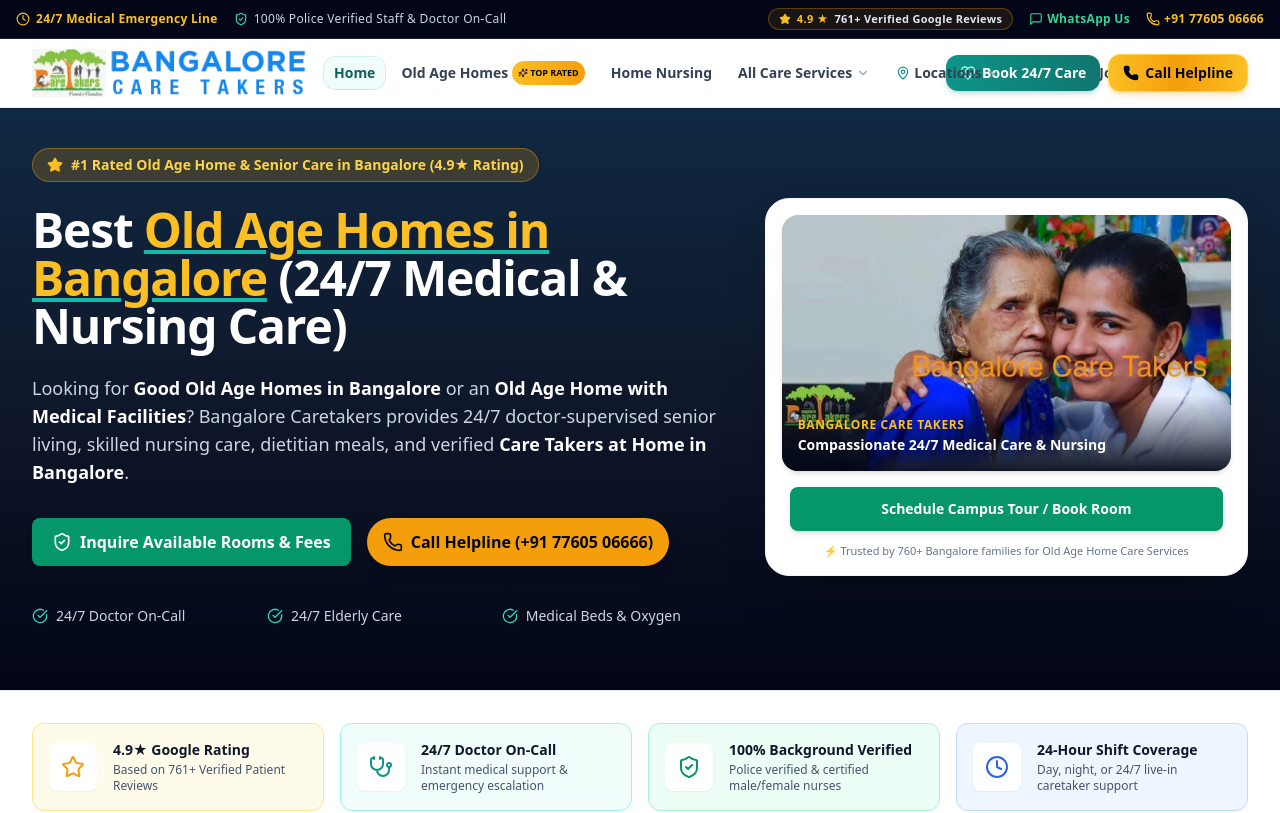
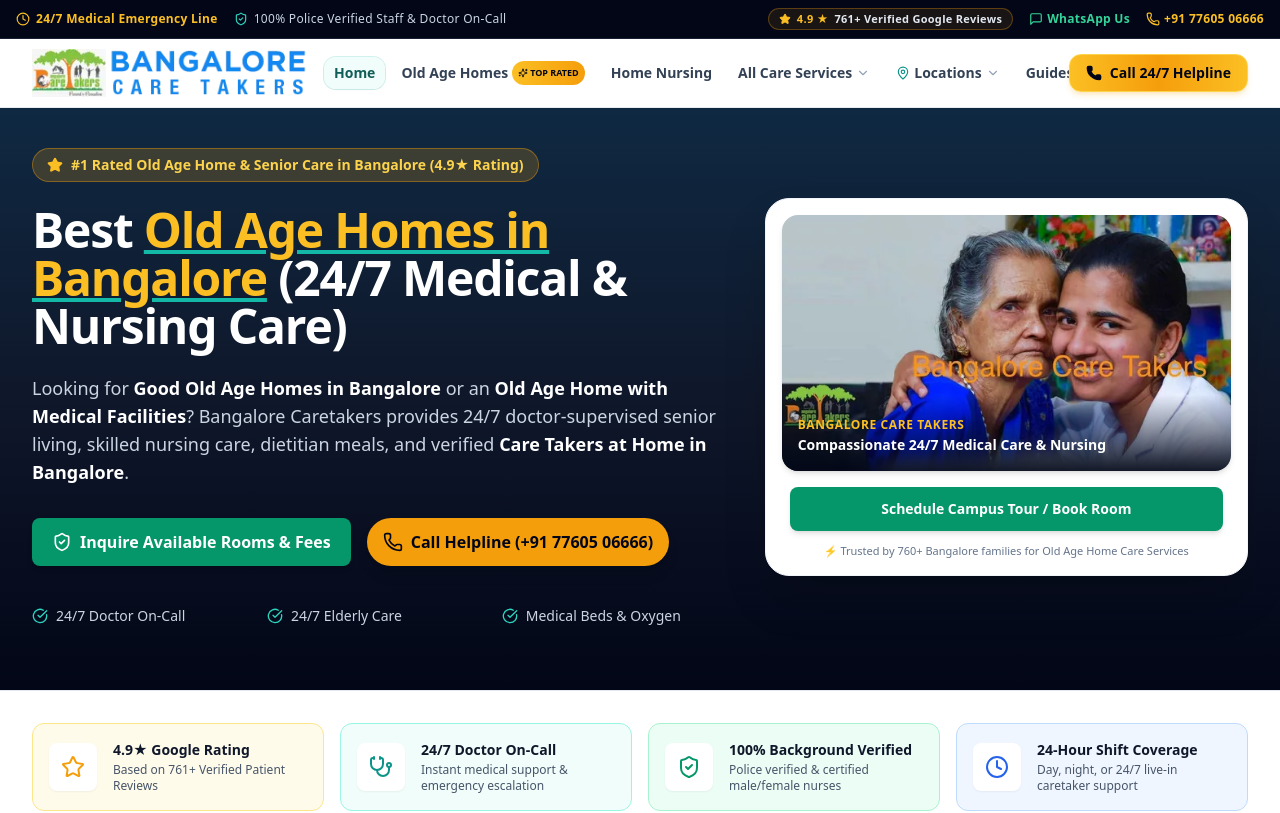
Before and after one commit to rahul-chacko-7/bangalore-caretakers, a React (Vite) app: page / in a window 1280 px wide. Shown: the top 813 px of the page. Built offline with nearby package versions, Linux system fonts and the light colour scheme.

Commit message:
fix(ui): Consolidate header CTA button to prevent any right-edge clipping on laptop viewports

```diff
--- a/src/components/Header.jsx
+++ b/src/components/Header.jsx
@@ -210,25 +210,25 @@
           </nav>
 
           {/* Right Action Buttons */}
-          <div className="flex items-center gap-1.5 sm:gap-2 shrink-0">
+          <div className="flex items-center gap-2 shrink-0">
 
-            {/* Primary CTA - Book 24/7 Care (Desktop/Tablet) */}
+            {/* Secondary CTA - Book 24/7 Care (Visible only on 2XL wide screens) */}
             <button
               onClick={() => onOpenInquiry()}
-              className="hidden sm:inline-flex items-center gap-1.5 bg-gradient-to-r from-teal-600 to-teal-700 hover:from-teal-700 hover:to-teal-800 text-white text-xs xl:text-sm py-2 px-3 xl:px-3.5 rounded-xl font-extrabold shadow-md shadow-teal-700/20 hover:shadow-lg transition-all whitespace-nowrap shrink-0"
+              className="hidden 2xl:inline-flex items-center gap-1.5 bg-teal-50 hover:bg-teal-100 text-teal-900 border border-teal-200 text-xs xl:text-sm py-2 px-3 rounded-xl font-extrabold transition-all whitespace-nowrap shrink-0"
             >
-              <HeartHandshake className="w-4 h-4 text-teal-200 shrink-0" />
+              <HeartHandshake className="w-4 h-4 text-teal-700 shrink-0" />
               <span>Book 24/7 Care</span>
             </button>
 
-            {/* Emergency Phone CTA - Compact on Laptop, Full Pill on XL */}
+            {/* Primary Action Button - Call Helpline / Direct Emergency Call */}
             <a
               href={`tel:${GENERAL_INFO.phoneRaw}`}
-              className="inline-flex items-center gap-1.5 bg-gradient-to-r from-amber-400 via-amber-500 to-amber-400 hover:from-amber-500 hover:to-amber-600 text-slate-950 text-xs xl:text-sm py-2 px-3 xl:px-3.5 rounded-xl font-black shadow-md shadow-amber-500/25 border border-amber-300 hover:shadow-lg transition-all whitespace-nowrap shrink-0"
+              className="inline-flex items-center gap-2 bg-gradient-to-r from-amber-400 via-amber-500 to-amber-400 hover:from-amber-500 hover:to-amber-600 text-slate-950 text-xs xl:text-sm py-2 px-3.5 sm:px-4 rounded-xl font-black shadow-md shadow-amber-500/20 border border-amber-300 hover:shadow-lg transition-all whitespace-nowrap shrink-0"
               aria-label="Call helpline"
             >
               <Phone className="w-4 h-4 fill-slate-950 text-slate-950 shrink-0" />
-              <span className="hidden sm:inline">Call Helpline</span>
+              <span>Call 24/7 Helpline</span>
             </a>
 
             {/* Mobile Hamburger Toggle Button (ALWAYS Visible on Mobile) */}
```
